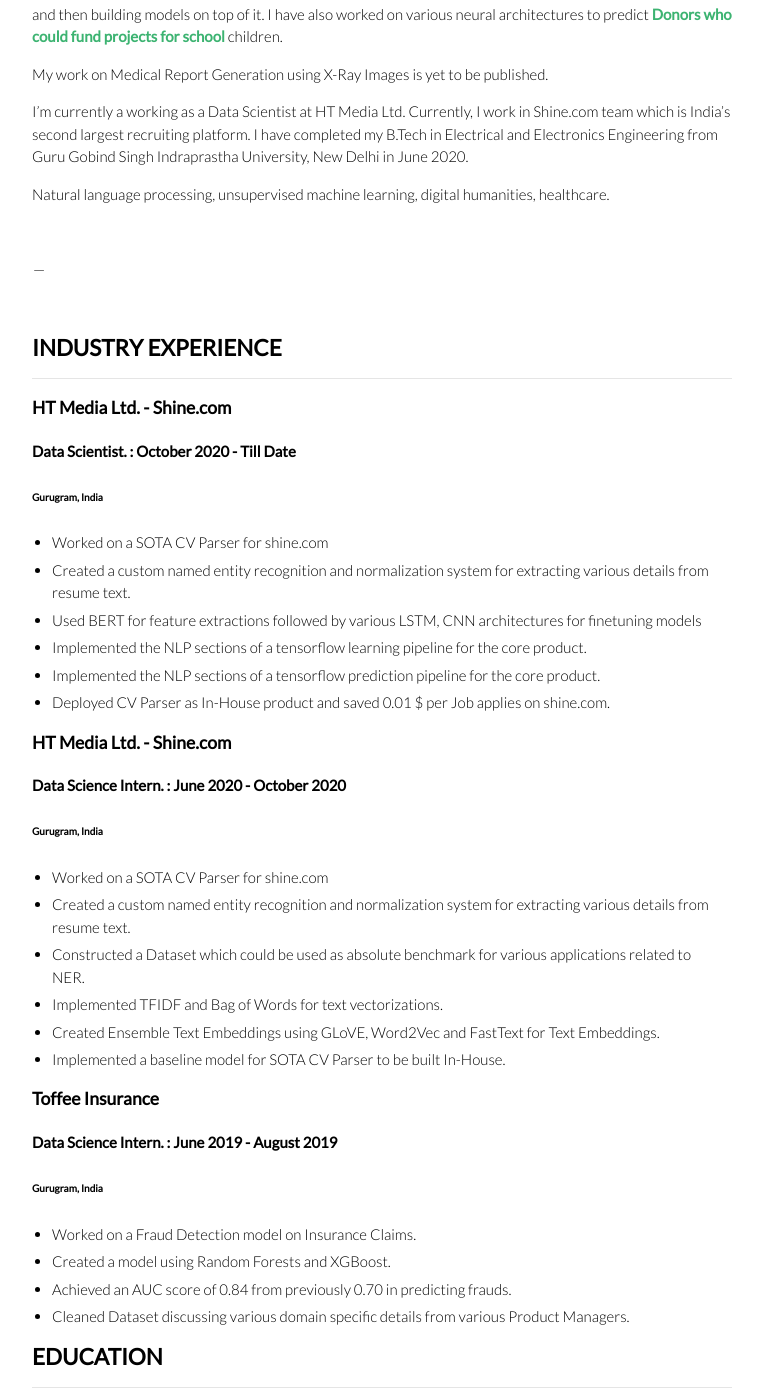
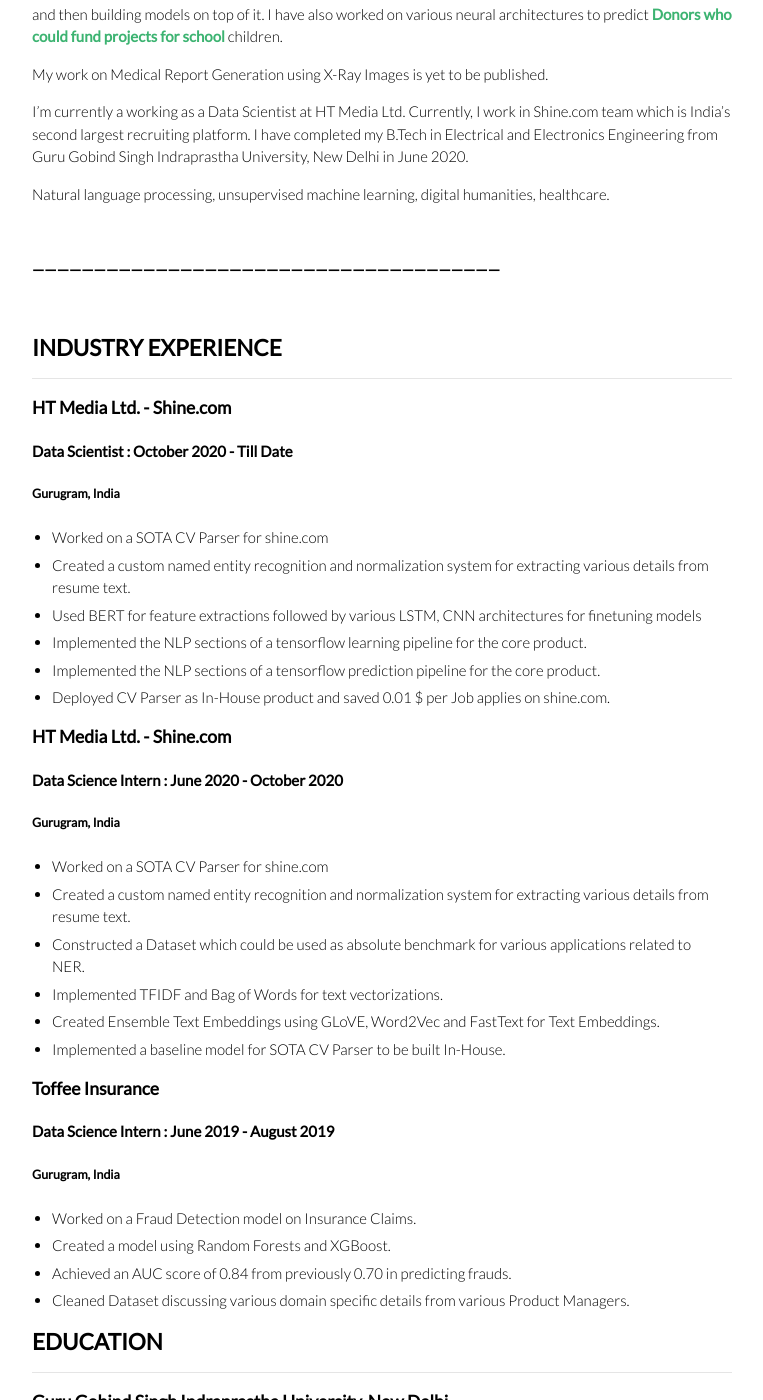
Before and after one commit to aman-sawarn/aman-sawarn.github.io, a Jekyll site: the page built from index.md, in a window 1280 px wide and 1400 px high, scrolled down 467 px. Shown: the whole window, without its empty margins (258-1021 px from the left). Built offline with Jekyll 4.4.1, drawn with Linux system fonts in a browser that asks for light colours.

```diff
--- a/index.md
+++ b/index.md
@@ -24,15 +24,15 @@ Natural language processing, unsupervised machine learning, digital humanities,
 
 <br>
 
-*---*
+**------------------------------------------------------------------------------------------------------------------**
 
 <br>
 ## INDUSTRY EXPERIENCE
 ---
 
 ### HT Media Ltd. - Shine.com
-#### Data Scientist.  :  October 2020 - Till Date
-###### Gurugram, India
+#### Data Scientist  :  October 2020 - Till Date
+##### Gurugram, India
 
 * Worked on a SOTA CV Parser for shine.com
 * Created a custom named entity recognition and normalization system for extracting various details from resume text.
@@ -44,8 +44,8 @@ Natural language processing, unsupervised machine learning, digital humanities,
 
 
 ### HT Media Ltd. - Shine.com
-#### Data Science Intern.  :   June 2020 - October 2020
-###### Gurugram, India
+#### Data Science Intern  :   June 2020 - October 2020
+##### Gurugram, India
 
 * Worked on a SOTA CV Parser for shine.com
 * Created a custom named entity recognition and normalization system for extracting various details from resume text.
@@ -57,8 +57,8 @@ Natural language processing, unsupervised machine learning, digital humanities,
 
 
 ### Toffee Insurance
-#### Data Science Intern.   :   June 2019 - August 2019
-###### Gurugram, India
+#### Data Science Intern   :   June 2019 - August 2019
+##### Gurugram, India
 
 * Worked on a Fraud Detection model on Insurance Claims.
 * Created a model using Random Forests and XGBoost.
@@ -81,25 +81,29 @@ August 2016 - June 2020
 
 
 ### University of Michigan
-[Applied Machine Learning in Python](https://www.coursera.org/learn/python-machine-learning).         [Credentials](https://www.coursera.org/account/accomplishments/verify/F3XLLRXQ2E6Y)
+[Applied Machine Learning in Python](https://www.coursera.org/learn/python-machine-learning).
+* [Credentials](https://www.coursera.org/account/accomplishments/verify/F3XLLRXQ2E6Y)
 * Instructor: [Bernd Goehring](https://www.coursera.org/instructor/kevyn-ct)
 
 
 
 ### University of Michigan
-[Python Data Structures](https://www.coursera.org/learn/python-data)           [Credentials](https://www.coursera.org/account/accomplishments/verify/U5J535AWPELN)
+[Python Data Structures](https://www.coursera.org/learn/python-data)
+* [Credentials](https://www.coursera.org/account/accomplishments/verify/U5J535AWPELN)
 * Instructor: [Charles Russell Severance](https://www.coursera.org/instructor/drchuck)
 
 
 
 ### University of Washington
-[Machine Learning Foundations: A Case Study Approach](https://www.coursera.org/learn/ml-foundations)           [Credentials](https://www.coursera.org/account/accomplishments/verify/3SV2AB4U79F3)
+[Machine Learning Foundations: A Case Study Approach](https://www.coursera.org/learn/ml-foundations)
+* [Credentials](https://www.coursera.org/account/accomplishments/verify/3SV2AB4U79F3)
 * Instructor: [Carlos Guestrin](https://www.coursera.org/instructor/guestrin)
 
 
 
 ### deeplearning.ai
-[Improving Deep Neural Networks: Hyperparameter tuning, Regularization and Optimization](https://www.coursera.org/learn/deep-neural-network)          [Credentials](https://www.coursera.org/account/accomplishments/verify/7R7MPNFAMMRE)
+[Improving Deep Neural Networks: Hyperparameter tuning, Regularization and Optimization](https://www.coursera.org/learn/deep-neural-network)
+* [Credentials](https://www.coursera.org/account/accomplishments/verify/7R7MPNFAMMRE)
 * Instructor: [Andrew Ng](https://www.coursera.org/instructor/andrewng)
 
 
```
